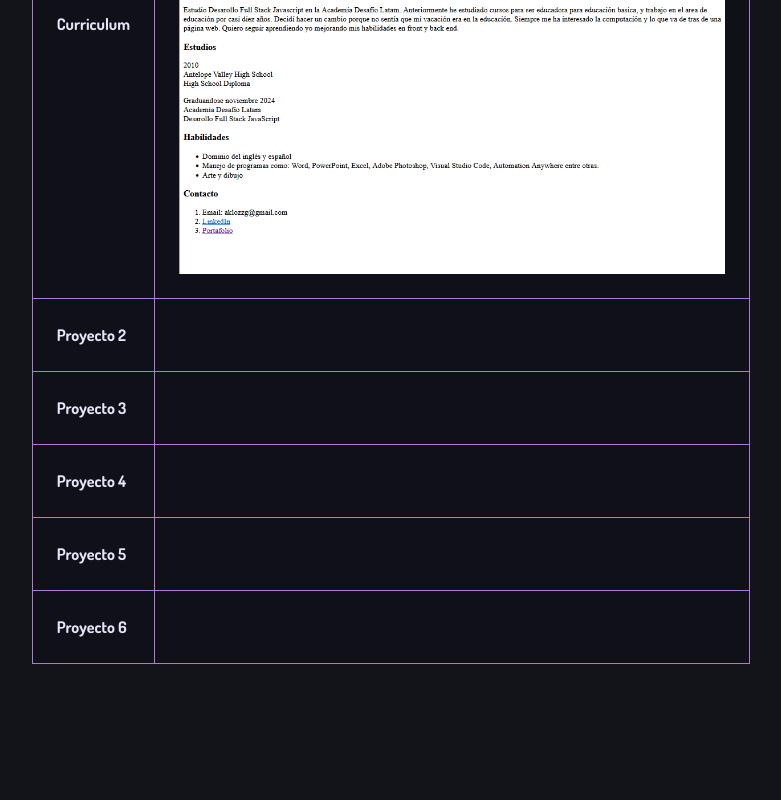
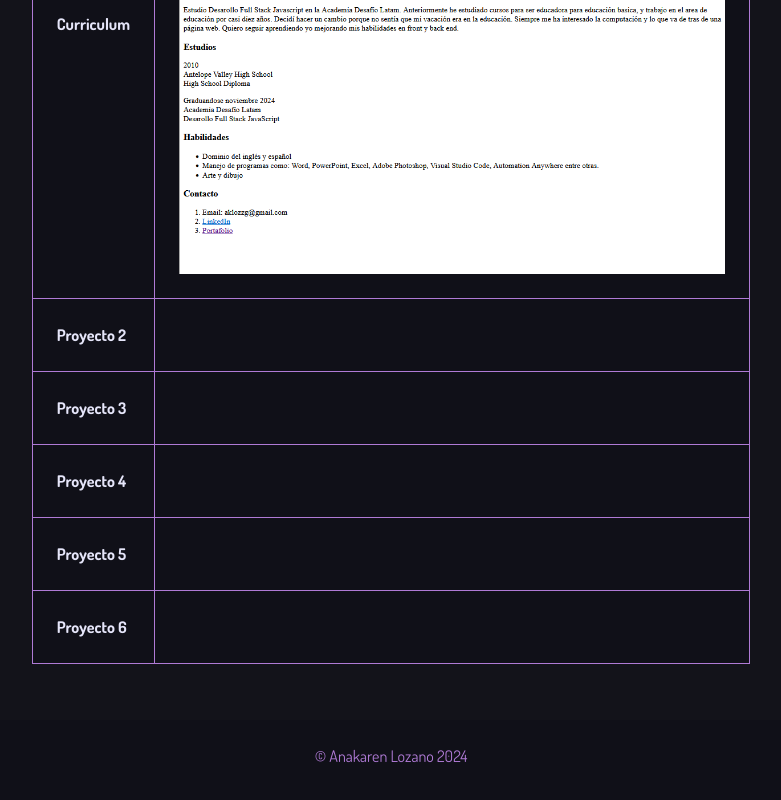
Before and after one commit to akllozz/ProyectoCV, a plain HTML site: page portafolio.html in a window 1280 px wide. Shown: the part 387-1187 px from the top of the page, without its empty margins (249-1030 px from the left). Before the commit the page ends 1107 px from the top, so only its background shows below. Drawn offline with nearby package versions, Linux system fonts and the light colour scheme.

Commit message:
Revision of Footer

```diff
--- a/assets/css/style.css
+++ b/assets/css/style.css
@@ -117,6 +117,10 @@ footer{
   height: 5rem;
 }
 
+.foot2{
+  background-color: #101018;
+}
+
 .tabla{
     border: .0625rem solid #AF7Ad5;
     background-color: #101018;
--- a/portafolio.html
+++ b/portafolio.html
@@ -68,8 +68,11 @@
 
   </div>
 
+<!-- FOOTER SECTION STARTS -->
 
-
+<footer class=" text-center p-4 foot2">
+  <p> © Anakaren Lozano 2024</p>
+</footer>
 
 <script src="https://cdn.jsdelivr.net/npm/bootstrap@5.3.2/dist/js/bootstrap.bundle.min.js" integrity="sha384-C6RzsynM9kWDrMNeT87bh95OGNyZPhcTNXj1NW7RuBCsyN/o0jlpcV8Qyq46cDfL" crossorigin="anonymous"></script>
 
```
